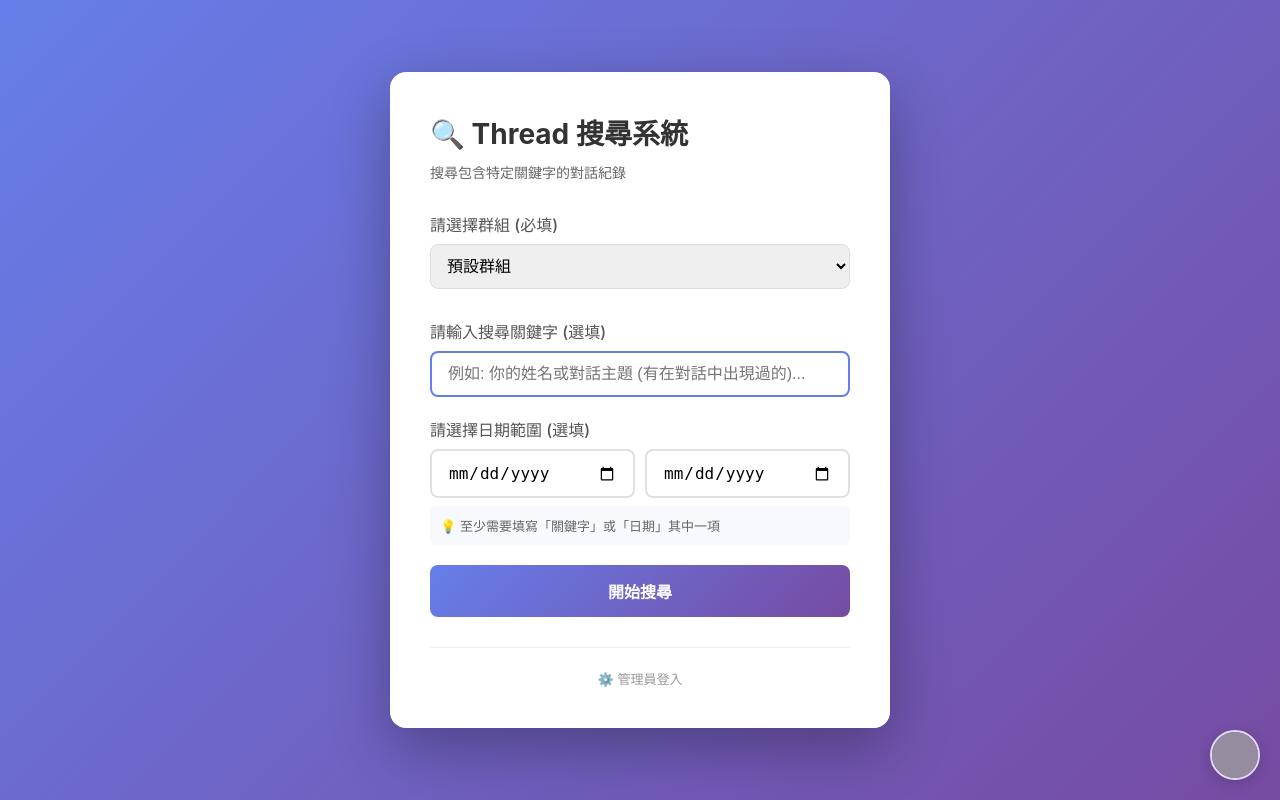
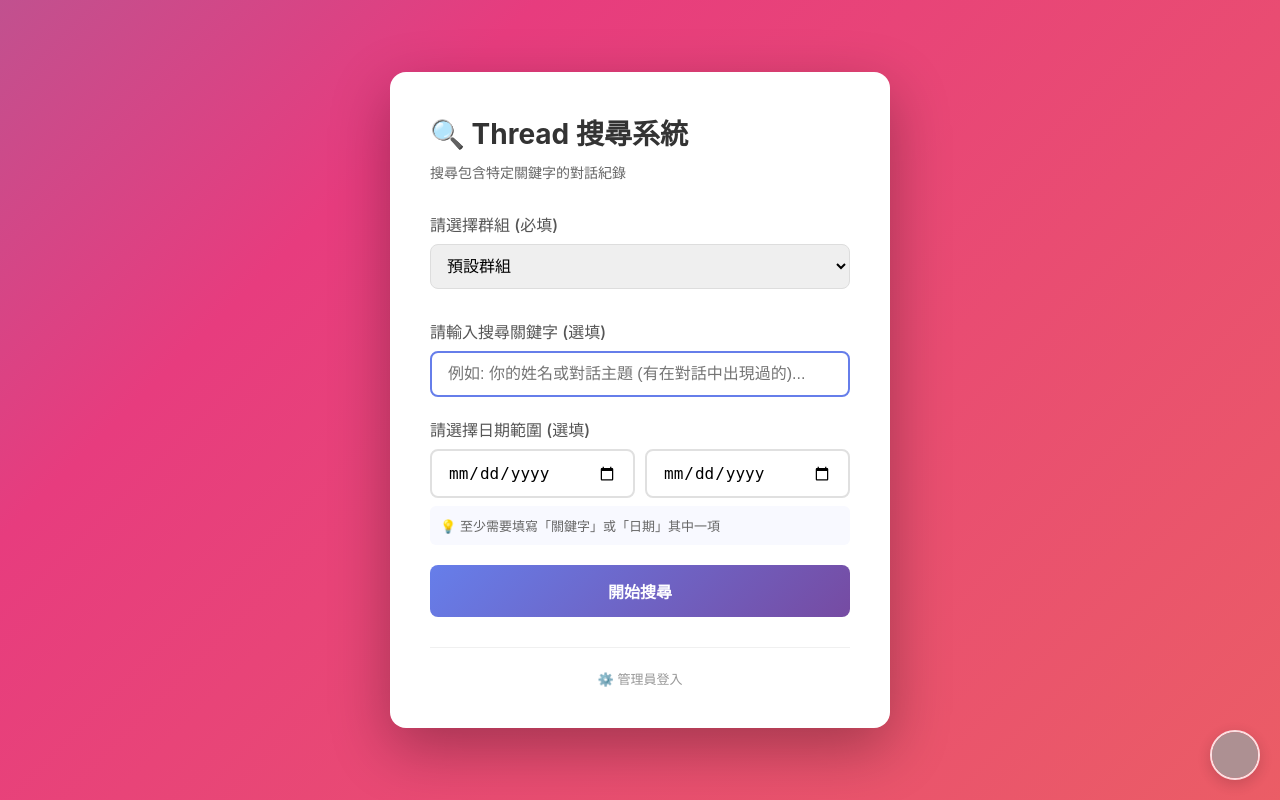
Before and after one commit to Isaries/openaiThreadConsole, a Flask app: page / in a window 1280 px wide. Run offline with Flask 3, Linux system fonts and the light colour scheme; parts of the project's set-up code (start-up, migrations or seed data) failed here and were passed over; some libraries are stand-ins or nearby versions; grey boxes are pictures that could not be loaded.

Commit message:
style: enhance search page background aesthetics

```diff
--- a/templates/index.html
+++ b/templates/index.html
@@ -13,13 +13,34 @@
         }
 
         body {
-            font-family: -apple-system, BlinkMacSystemFont, 'Segoe UI', Roboto, sans-serif;
-            background: linear-gradient(135deg, #667eea 0%, #764ba2 100%);
+            font-family: 'Inter', -apple-system, BlinkMacSystemFont, 'Segoe UI', Roboto, sans-serif;
+            background-color: #f3f4f6;
+            background-image:
+                radial-gradient(at 0% 0%, hsla(253, 16%, 7%, 1) 0, transparent 50%),
+                radial-gradient(at 50% 0%, hsla(225, 39%, 30%, 1) 0, transparent 50%),
+                radial-gradient(at 100% 0%, hsla(339, 49%, 30%, 1) 0, transparent 50%);
+            background: linear-gradient(-45deg, #ee7752, #e73c7e, #23a6d5, #23d5ab);
+            background-size: 400% 400%;
+            animation: gradient 15s ease infinite;
             min-height: 100vh;
             display: flex;
             align-items: center;
             justify-content: center;
             padding: 20px;
+        }
+
+        @keyframes gradient {
+            0% {
+                background-position: 0% 50%;
+            }
+
+            50% {
+                background-position: 100% 50%;
+            }
+
+            100% {
+                background-position: 0% 50%;
+            }
         }
 
         .container {
```
